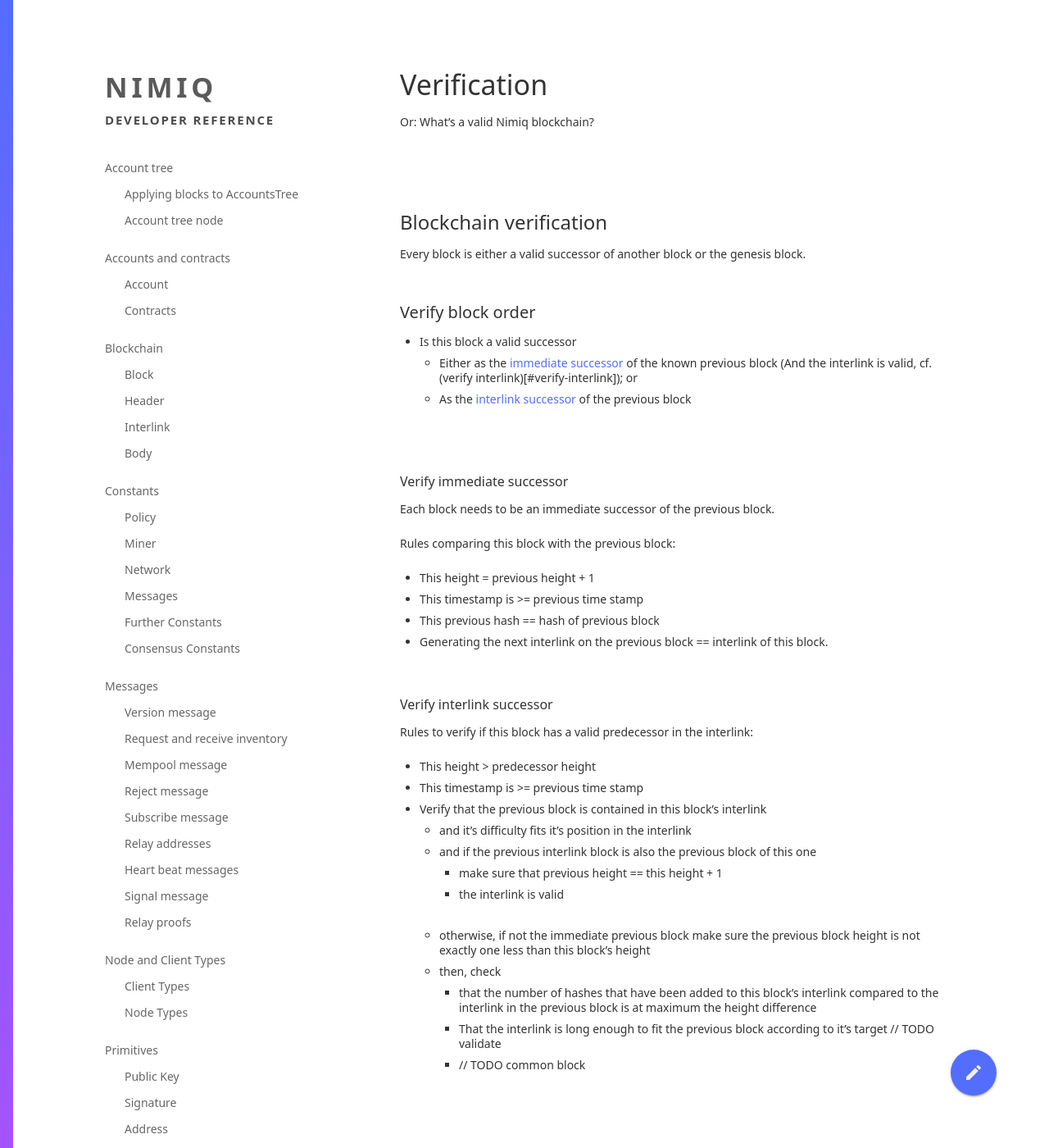
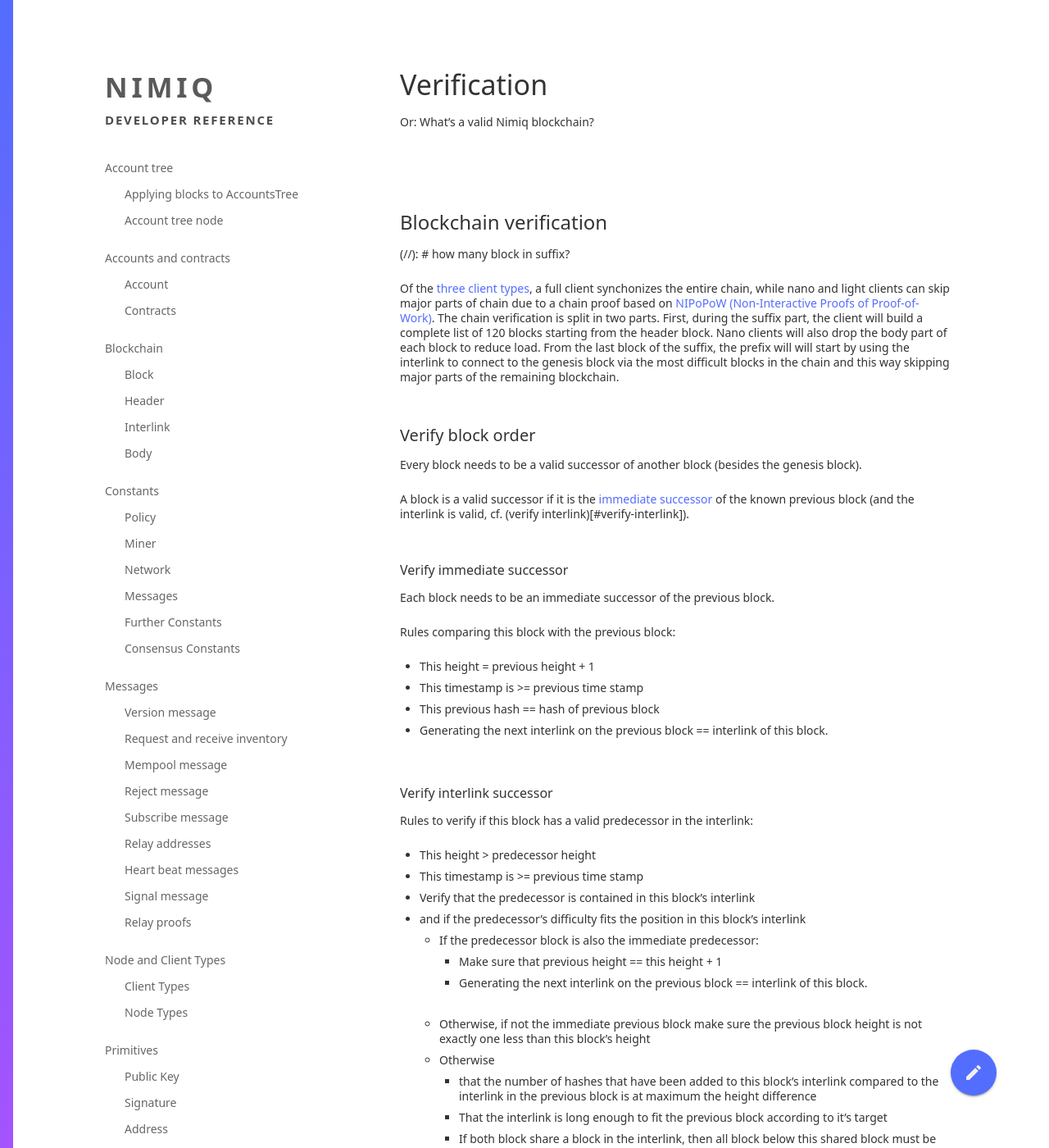
Before and after one commit to nimiq-network/developer-reference, a Jekyll site: the page built from chapters/verify.md, in a window 1280 px wide and 1400 px high. Shown: the whole window at 82% size. Built offline with Jekyll 4.4.1, drawn with Linux system fonts in a browser that asks for light colours; our own code applies the rules of GitHub Pages for plain Markdown files; some of the changed text lies outside the part shown.

Commit message:
reviewed chainproof and interlink verification

```diff
--- a/chapters/verify.md
+++ b/chapters/verify.md
@@ -6,14 +6,15 @@ category: "Higher level concepts"
 Or: What's a valid Nimiq blockchain?
 
 ## Blockchain verification
+(//): # how many block in suffix?
 
-Every block is either a valid successor of another block or the genesis block.
+Of the [three client types](nodes-and-clients.md), a full client synchonizes the entire chain, while nano and light clients can skip major parts of chain due to a chain proof based on [NIPoPoW (Non-Interactive Proofs of Proof-of-Work)](https://eprint.iacr.org/2017/963.pdf).
+The chain verification is split in two parts. First, during the suffix part, the client will build a complete list of 120 blocks starting from the header block. Nano clients will also drop the body part of each block to reduce load. From the last block of the suffix, the prefix will will start by using the interlink to connect to the genesis block via the most difficult blocks in the chain and this way skipping major parts of the remaining blockchain.
 
 ### Verify block order
+Every block needs to be a valid successor of another block (besides the genesis block).
 
-* Is this block a valid successor
-    * Either as the [immediate successor](#verify-immediate-successor) of the known previous block (And the interlink is valid, cf. (verify interlink)[#verify-interlink]); or
-    * As the [interlink successor](#verify-interlink-successor) of the previous block
+A block is a valid successor if it is the [immediate successor](#verify-immediate-successor) of the known previous block (and the interlink is valid, cf. (verify interlink)[#verify-interlink]).
 
 #### Verify immediate successor
 Each block needs to be an immediate successor of the previous block.
@@ -31,16 +32,16 @@ Rules to verify if this block has a valid predecessor in the interlink:
 
 * This height > predecessor height
 * This timestamp is >= previous time stamp
-* Verify that the previous block is contained in this block's interlink
-    * and it's difficulty fits it's position in the interlink
-    * and if the previous interlink block is also the previous block of this one
-        * make sure that previous height == this height + 1
-        * the interlink is valid
-    * otherwise, if not the immediate previous block make sure the previous block height is not exactly one less than this block's height
-    * then, check
+* Verify that the predecessor is contained in this block's interlink
+* and if the predecessor's difficulty fits the position in this block's interlink
+    * If the predecessor block is also the immediate predecessor:
+        * Make sure that previous height == this height + 1
+        * Generating the next interlink on the previous block == interlink of this block.
+    * Otherwise, if not the immediate previous block make sure the previous block height is not exactly one less than this block's height
+    * Otherwise
         * that the number of hashes that have been added to this block's interlink compared to the interlink in the previous block is at maximum the height difference
-        * That the interlink is long enough to fit the previous block according to it's target // TODO validate
-        * // TODO common block
+        * That the interlink is long enough to fit the previous block according to it's target
+        * If both block share a block in the interlink, then all block below this shared block must be the same.
 
 ## Verify
 
```
